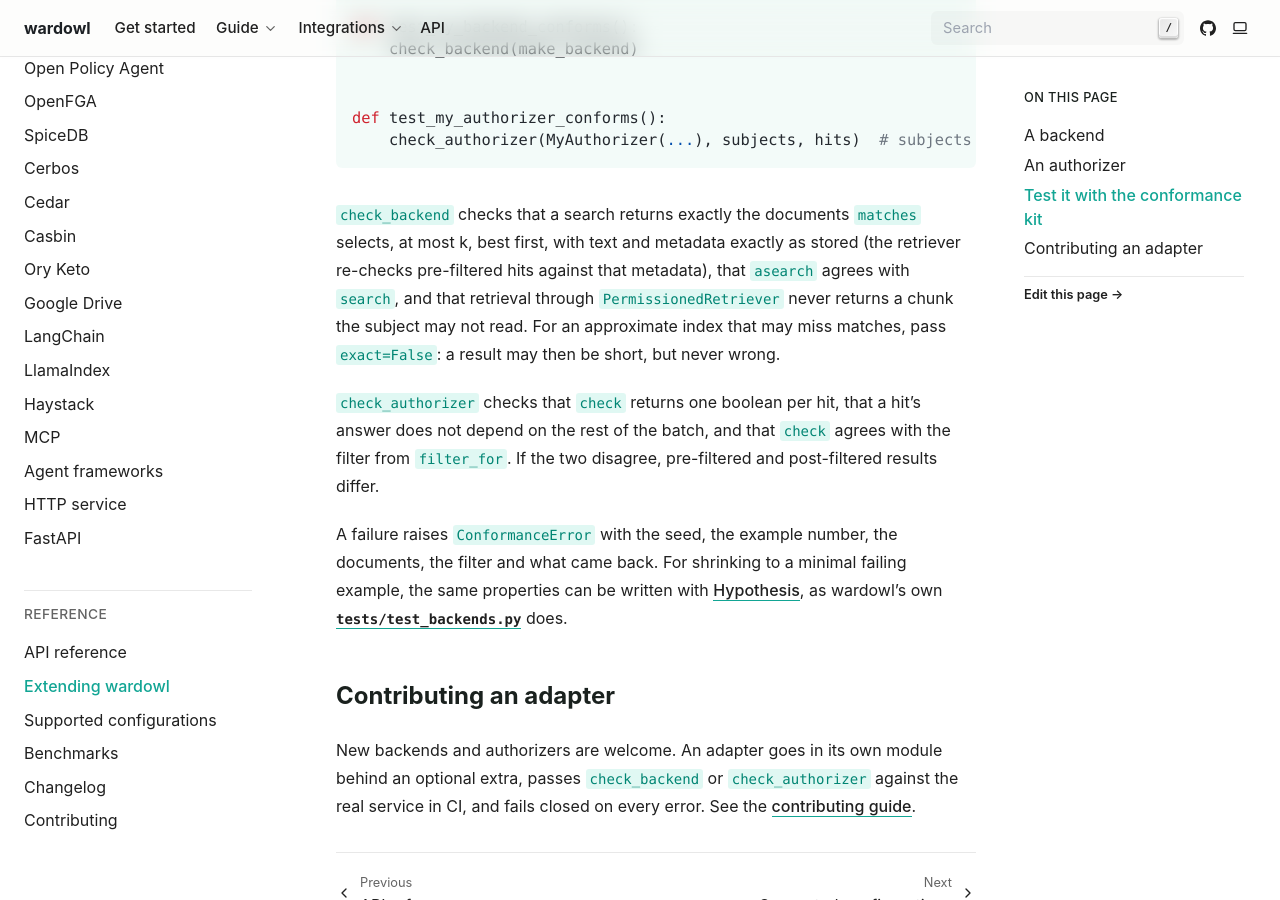
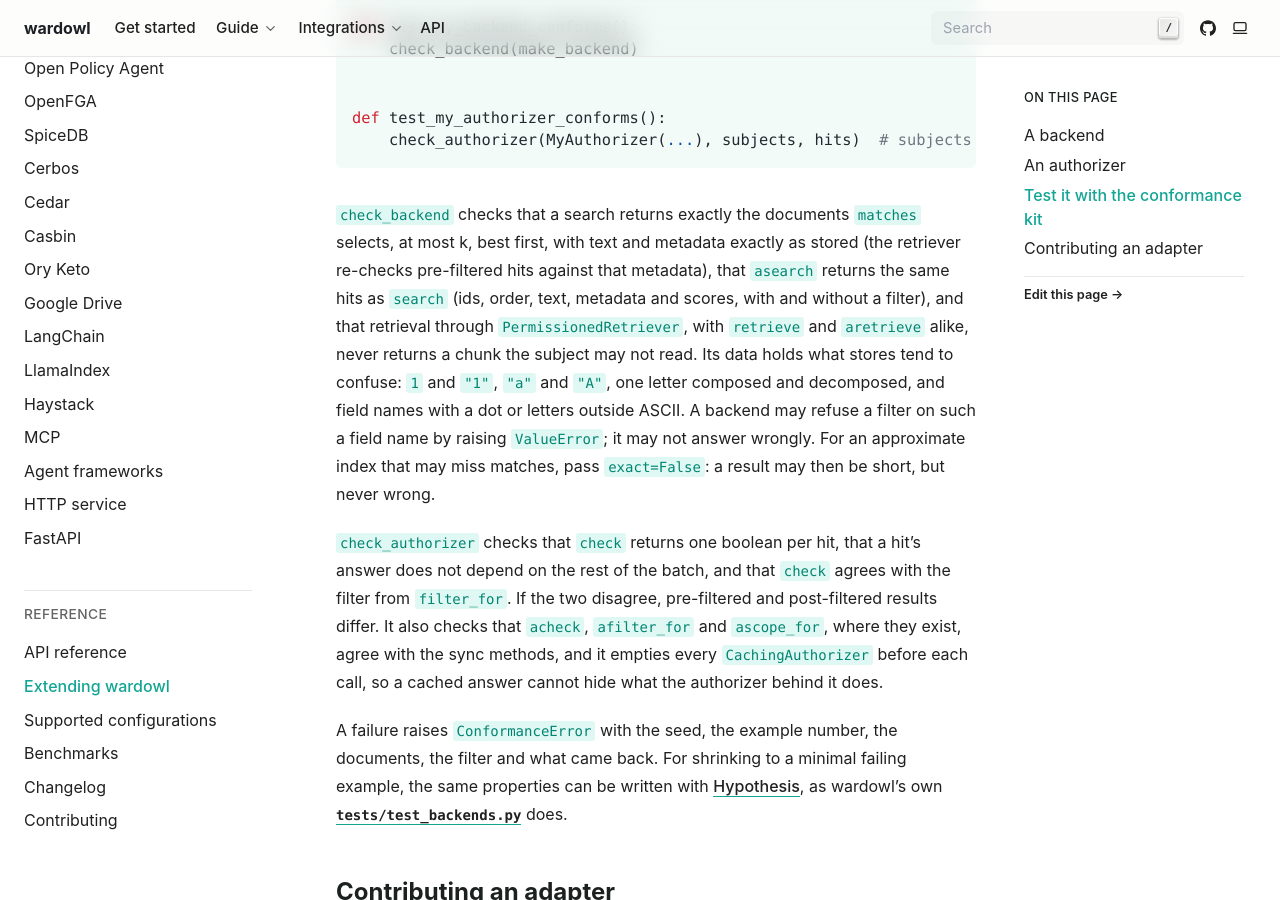
Before and after one commit to muzakkirhussain011/needtoknow, a Sphinx documentation site: the page built from docs/extending.md, in a window 1280 px wide and 900 px high, scrolled down 2179 px. Built offline with Sphinx 7.4.7, drawn with Linux system fonts in a browser that asks for light colours.

```diff
--- a/docs/extending.md
+++ b/docs/extending.md
@@ -85,13 +85,20 @@
 
 `check_backend` checks that a search returns exactly the documents `matches` selects, at most k,
 best first, with text and metadata exactly as stored (the retriever re-checks pre-filtered hits
-against that metadata), that `asearch` agrees with `search`, and that retrieval through
-`PermissionedRetriever` never returns a chunk the subject may not read. For an approximate index
-that may miss matches, pass `exact=False`: a result may then be short, but never wrong.
+against that metadata), that `asearch` returns the same hits as `search` (ids, order, text,
+metadata and scores, with and without a filter), and that retrieval through `PermissionedRetriever`,
+with `retrieve` and `aretrieve` alike, never returns a chunk the subject may not read. Its data
+holds what stores tend to confuse: `1` and `"1"`, `"a"` and `"A"`, one letter composed and
+decomposed, and field names with a dot or letters outside ASCII. A backend may refuse a filter on
+such a field name by raising `ValueError`; it may not answer wrongly. For an approximate index that
+may miss matches, pass `exact=False`: a result may then be short, but never wrong.
 
 `check_authorizer` checks that `check` returns one boolean per hit, that a hit's answer does not
 depend on the rest of the batch, and that `check` agrees with the filter from `filter_for`. If the
-two disagree, pre-filtered and post-filtered results differ.
+two disagree, pre-filtered and post-filtered results differ. It also checks that `acheck`,
+`afilter_for` and `ascope_for`, where they exist, agree with the sync methods, and it empties every
+`CachingAuthorizer` before each call, so a cached answer cannot hide what the authorizer behind it
+does.
 
 A failure raises `ConformanceError` with the seed, the example number, the documents, the filter
 and what came back. For shrinking to a minimal failing example, the same properties can be written
```
Also changed, not shown: docs/concepts.md (+4 -1 lines), docs/operations.md (+3 -2 lines).
